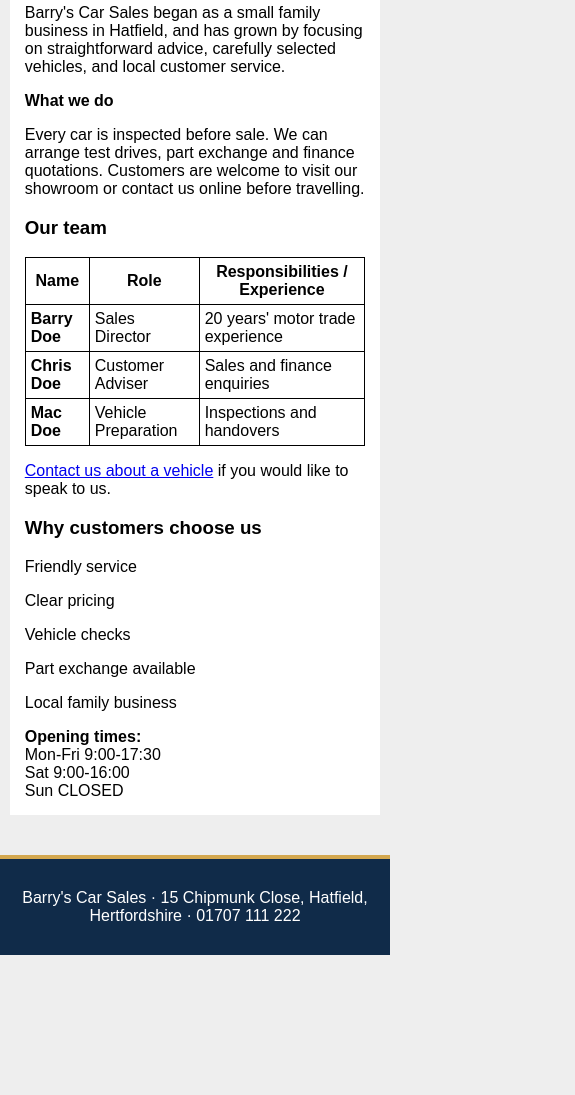
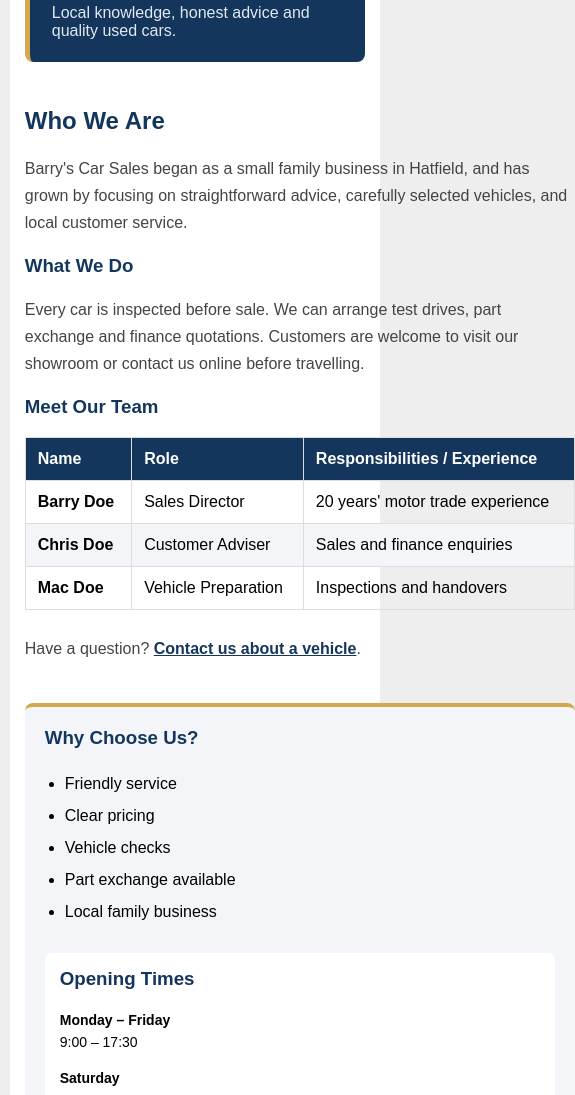
Before and after one commit to KKC-OCT/Barrys-Car-Sales, a plain HTML site: page about.html in a window 390 px wide. Shown: the part 310-1405 px from the top of the page, 575 px wide, since content can reach past the window. Before the commit the page ends 1265 px from the top, so only its background shows below. Drawn offline with Linux system fonts and the light colour scheme.

Commit message:
Improved About page design and responsiveness.

```diff
--- a/about.html
+++ b/about.html
@@ -1,12 +1,15 @@
+
 <!DOCTYPE html>
 <html lang="en">
 <head>
     <meta charset="utf-8">
+    <meta name="viewport" content="width=device-width, initial-scale=1">
     <title>About Barry's Car Sales</title>
     <link rel="stylesheet" href="styles.css">
     <script src="script.js" defer></script>
 </head>
 <body>
+
 <header>
     <div>
         <div>
@@ -22,16 +25,25 @@
     </nav>
 </header>
 
-<main>
-    <div>
-        <section>
-            <h2>About us</h2>
+<main class="about-main">
+
+    <section class="about-hero">
+        <h2>About Barry's Car Sales</h2>
+        <p>Local knowledge, honest advice and quality used cars.</p>
+    </section>
+
+    <div class="about-content">
+
+        <section class="about-story">
+            <h2>Who We Are</h2>
             <p>Barry's Car Sales began as a small family business in Hatfield, and has grown by focusing on straightforward advice, carefully selected vehicles, and local customer service.</p>
 
-            <div><strong>What we do</strong></div>
+            <h3>What We Do</h3>
             <p>Every car is inspected before sale. We can arrange test drives, part exchange and finance quotations. Customers are welcome to visit our showroom or contact us online before travelling.</p>
 
-            <h3>Our team</h3>
+            <h3>Meet Our Team</h3>
+
+            <div class="team-table">
                 <table>
                     <thead>
                         <tr>
@@ -58,31 +70,43 @@
                         </tr>
                     </tbody>
                 </table>
+            </div>
 
-            <p><a href="enquiry.html">Contact us about a vehicle</a> if you would like to speak to us.</p>
-
+            <p class="about-contact">
+                Have a question?
+                <a href="enquiry.html">Contact us about a vehicle</a>.
+            </p>
         </section>
 
-        <aside>
-            <h3>Why customers choose us</h3>
-            <p>Friendly service</p>
-            <p>Clear pricing</p>
-            <p>Vehicle checks</p>
-            <p>Part exchange available</p>
-            <p>Local family business</p>
+        <aside class="about-sidebar">
+            <h3>Why Choose Us?</h3>
+            <ul>
+                <li>Friendly service</li>
+                <li>Clear pricing</li>
+                <li>Vehicle checks</li>
+                <li>Part exchange available</li>
+                <li>Local family business</li>
+            </ul>
+
+            <div class="opening-times">
+                <h3>Opening Times</h3>
+                <p><strong>Monday – Friday</strong><br>9:00 – 17:30</p>
+                <p><strong>Saturday</strong><br>9:00 – 16:00</p>
+                <p><strong>Sunday</strong><br>Closed</p>
+            </div>
         </aside>
+
     </div>
 
-    <div>
-        <strong>Opening times:</strong><br>
-        Mon-Fri 9:00-17:30<br>
-        Sat 9:00-16:00<br>
-        Sun CLOSED
-    </div>
 </main>
 
 <footer>
-    Barry's Car Sales · 15 Chipmunk Close, Hatfield, Hertfordshire · 01707 111 222
+    <h3>Barry's Car Sales</h3>
+    <p>Quality used cars at sensible prices.</p>
+    <p>15 Chipmunk Close, Hatfield, Hertfordshire</p>
+    <p>Phone: 01707 111 222</p>
+    <p class="copyright">© 2026 Barry's Car Sales. All rights reserved.</p>
 </footer>
+
 </body>
 </html>
--- a/styles.css
+++ b/styles.css
@@ -297,3 +297,127 @@ footer .copyright {
         font-size: 23px;
     }
 }
+
+
+/* ABOUT PAGE */
+
+.about-main {
+    max-width: 1100px;
+}
+
+.about-hero {
+    background: #14365d;
+    color: white;
+    padding: 30px;
+    border-left: 5px solid #d4a84f;
+    border-radius: 8px;
+    margin-bottom: 25px;
+}
+
+.about-hero h2 {
+    margin-top: 0;
+    font-size: 28px;
+}
+
+.about-hero p {
+    color: #e0e8f0;
+    margin-bottom: 0;
+}
+
+.about-content {
+    display: grid;
+    grid-template-columns: 2fr 1fr;
+    gap: 25px;
+}
+
+.about-story h2,
+.about-story h3 {
+    color: #14365d;
+}
+
+.about-story p {
+    line-height: 1.7;
+    color: #444444;
+}
+
+.about-sidebar {
+    background: #f3f5f8;
+    padding: 20px;
+    border-radius: 8px;
+    border-top: 4px solid #d4a84f;
+    height: fit-content;
+}
+
+.about-sidebar h3 {
+    color: #14365d;
+    margin-top: 0;
+}
+
+.about-sidebar ul {
+    padding-left: 20px;
+    line-height: 2;
+}
+
+.team-table {
+    overflow-x: auto;
+}
+
+.team-table table {
+    width: 100%;
+    border-collapse: collapse;
+}
+
+.team-table th {
+    background: #14365d;
+    color: white;
+    text-align: left;
+}
+
+.team-table th,
+.team-table td {
+    padding: 12px;
+    border: 1px solid #dddddd;
+}
+
+.team-table tr:nth-child(even) {
+    background: #f3f5f8;
+}
+
+.about-contact {
+    margin-top: 25px;
+}
+
+.about-contact a {
+    color: #14365d;
+    font-weight: bold;
+}
+
+.opening-times {
+    background: white;
+    padding: 15px;
+    border-radius: 6px;
+    margin-top: 25px;
+}
+
+.opening-times p {
+    font-size: 14px;
+    line-height: 1.6;
+}
+
+@media (max-width: 700px) {
+    .about-content {
+        grid-template-columns: 1fr;
+    }
+
+    .about-hero {
+        padding: 22px;
+    }
+
+    .about-hero h2 {
+        font-size: 23px;
+    }
+
+    .team-table table {
+        min-width: 550px;
+    }
+}
```
Lines whose indentation alone changed are shown as unchanged.
